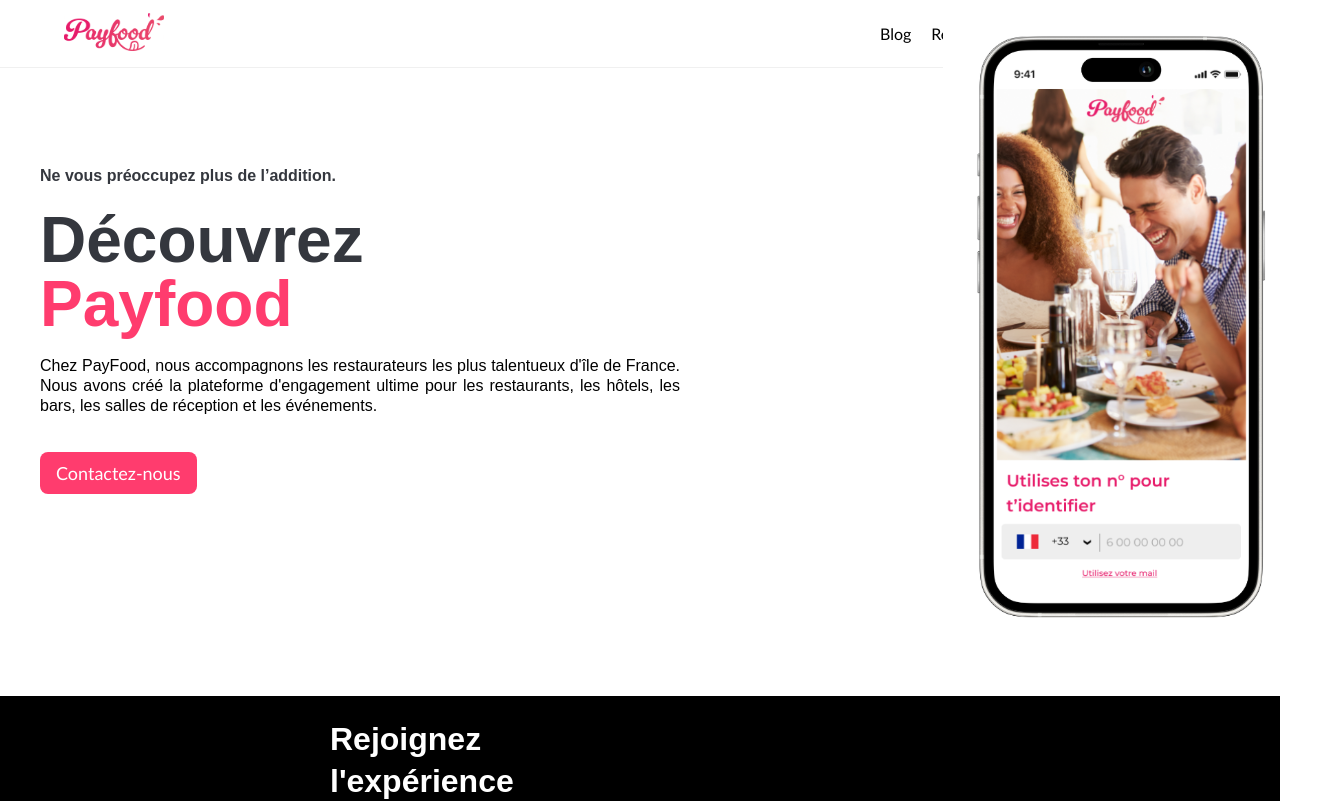
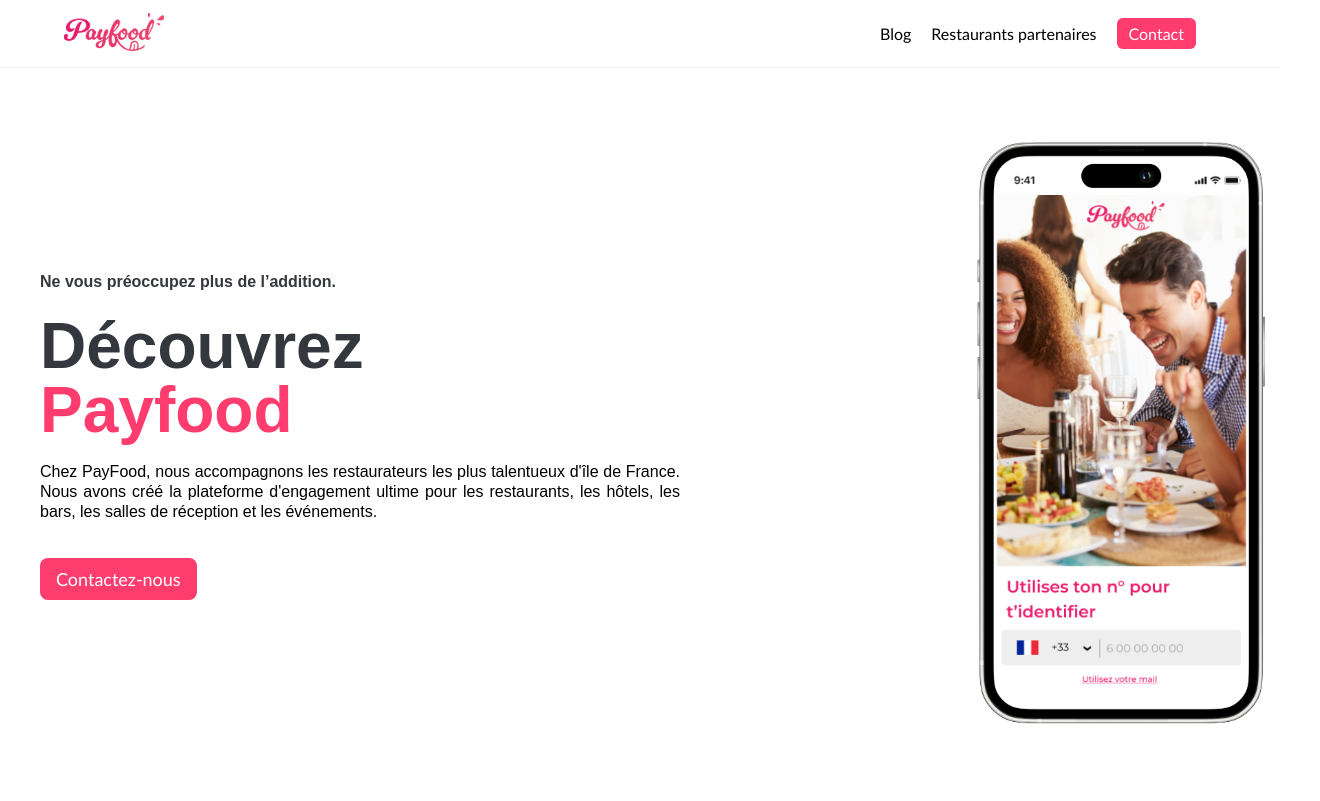
Before and after one commit to Armelsteve1/PAYFOOD, a React (Create React App) app in the folder payfood/: page / in a window 1280 px wide. Shown: the top 801 px of the page, 1320 px wide, since content can reach past the window. Built offline with nearby package versions, Linux system fonts and the light colour scheme.

Commit message:
fixed the prblm of content mixing prblm

```diff
--- a/payfood/src/Component/HomePage/homePageStyle.css
+++ b/payfood/src/Component/HomePage/homePageStyle.css
@@ -1,9 +1,9 @@
 .landing-page {
   display: flex;
-  justify-content: center;
+  flex-direction: column;
   align-items: center;
-  height: 100vh;
   background: #ffffff;
+  overflow: hidden;
 }
 
 .hero {
@@ -13,6 +13,7 @@
   align-items: center;
   width: 100%;
   padding: 20px;
+  min-height: 50vh;
   margin: 20px 0;
 }
 
@@ -87,14 +88,14 @@
   background-color: black;
   display: flex;
   justify-content: center;
+  padding: 10px;
+  margin: 50px 0;
 }
 
 .container {
   display: flex;
   justify-content: center;
   align-items: center;
-  padding: 10px;
-  margin: 50px 0;
   text-align: center;
   margin: auto;
   width: 50%;
@@ -134,3 +135,7 @@
   line-height: 20px;
   font-weight: 100;
 }
+
+.deuxieme+.hero {
+  margin-top: 0;
+}
```
